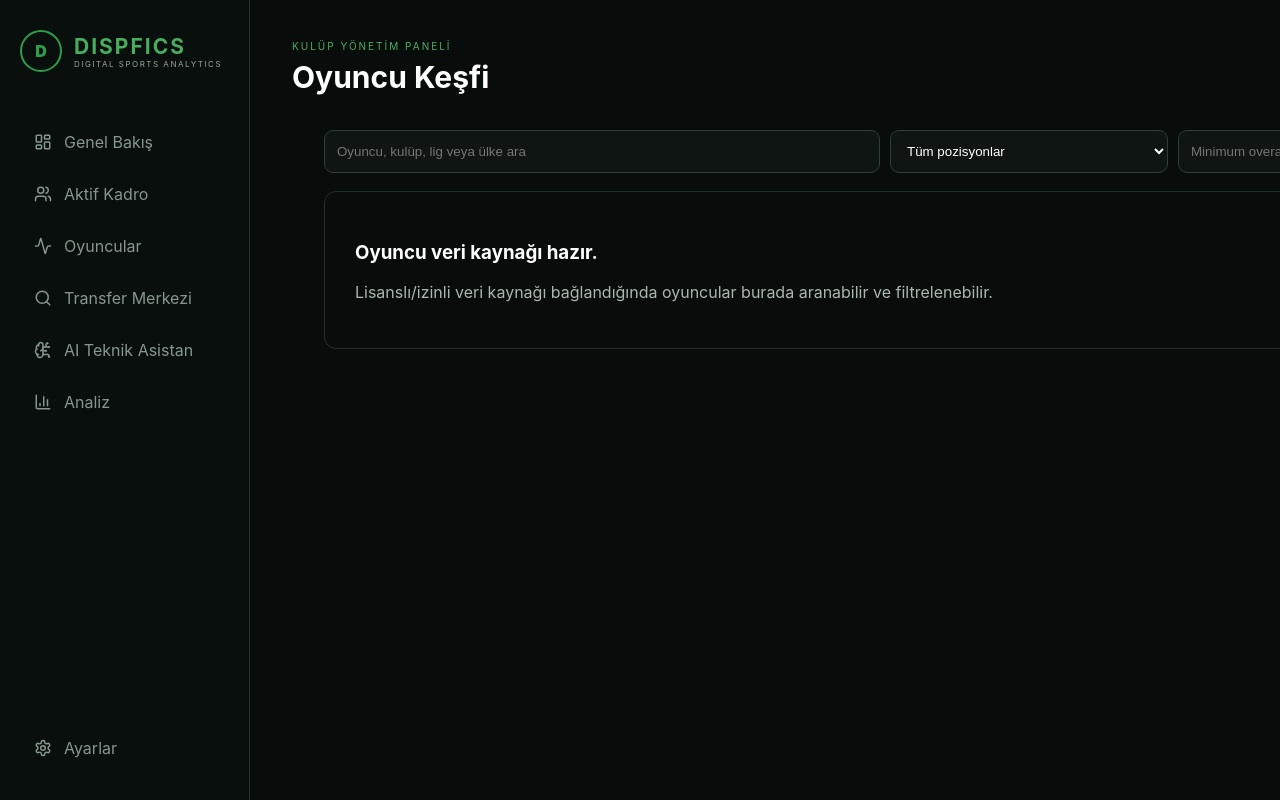
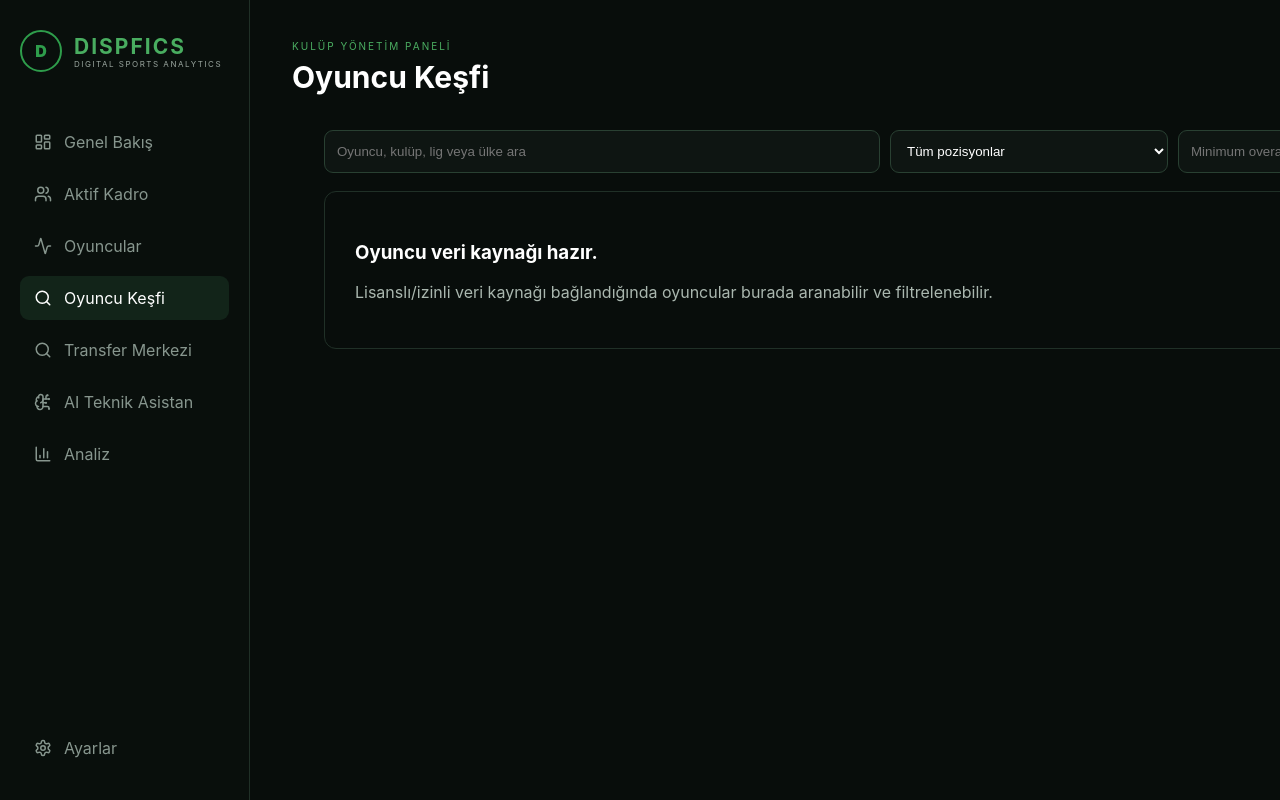
Before and after one commit to geminibtk/dispfics, a Next.js app: page /scouting in a window 1280 px wide. Shown: the top 800 px of the page. Built offline with nearby package versions, Linux system fonts and the light colour scheme; no server answers; the database is empty.

Commit message:
feat: expose scouting database in app navigation

```diff
--- a/app/components/AppShell.tsx
+++ b/app/components/AppShell.tsx
@@ -1,4 +1,4 @@
 "use client";
 import {ReactNode,useState} from "react";import {usePathname,useRouter} from "next/navigation";import {LayoutDashboard,Users,Search,BrainCircuit,BarChart3,Settings,Shield,Activity,Menu,X} from "lucide-react";
-const nav=[["Genel Bakış","/",LayoutDashboard],["Aktif Kadro","/lineup",Users],["Oyuncular","/players",Activity],["Transfer Merkezi","/transfers",Search],["AI Teknik Asistan","/ai",BrainCircuit],["Analiz","/analysis",BarChart3]] as const;
+const nav=[["Genel Bakış","/",LayoutDashboard],["Aktif Kadro","/lineup",Users],["Oyuncular","/players",Activity],["Oyuncu Keşfi","/scouting",Search],["Transfer Merkezi","/transfers",Search],["AI Teknik Asistan","/ai",BrainCircuit],["Analiz","/analysis",BarChart3]] as const;
 export default function AppShell({title,children}:{title:string;children:ReactNode}){const router=useRouter(),path=usePathname(),[open,setOpen]=useState(false);function go(h:string){setOpen(false);router.push(h)}return <div className="appShell"><button className="mobileMenu" onClick={()=>setOpen(!open)}>{open?<X/>:<Menu/>}</button>{open&&<div className="shellBackdrop" onClick={()=>setOpen(false)}/>}<aside className={"shellAside "+(open?"shellOpen":"")}><div className="brand"><div className="mark">D</div><div><b>DISPFICS</b><small>DIGITAL SPORTS ANALYTICS</small></div></div><nav>{nav.map(([n,h,I])=><button key={h} className={path===h?"on":""} onClick={()=>go(h)}><I size={18}/>{n}</button>)}</nav><button className="settings"><Settings size={18}/>Ayarlar</button></aside><section className="shellContent"><header><div><span className="eyebrow">KULÜP YÖNETİM PANELİ</span><h1>{title}</h1></div><div className="club"><Shield/><div><b>Dispfics</b><small>Canlı kulüp verisi</small></div></div></header><div className="shellPage">{children}</div></section></div>}
```
